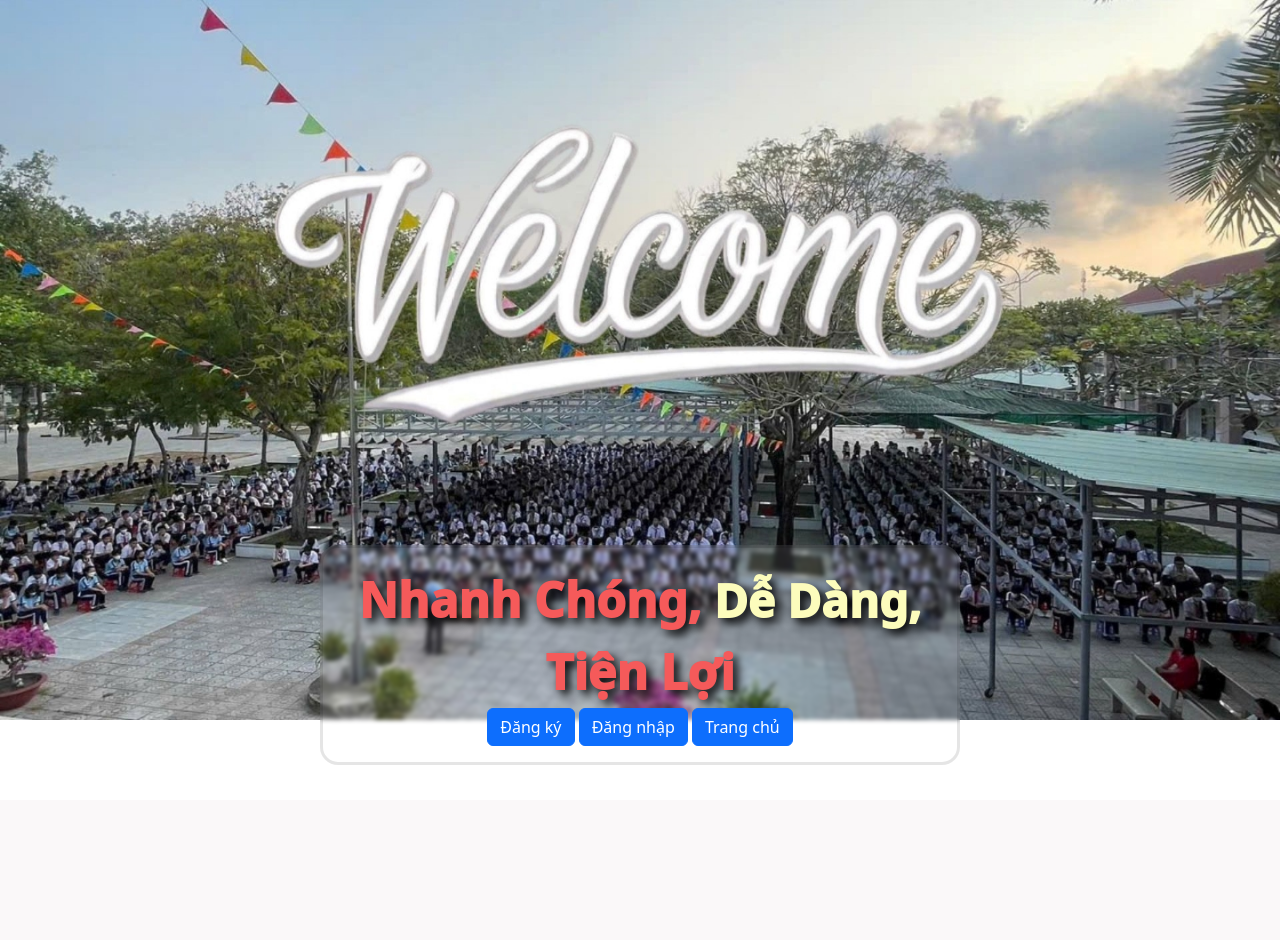
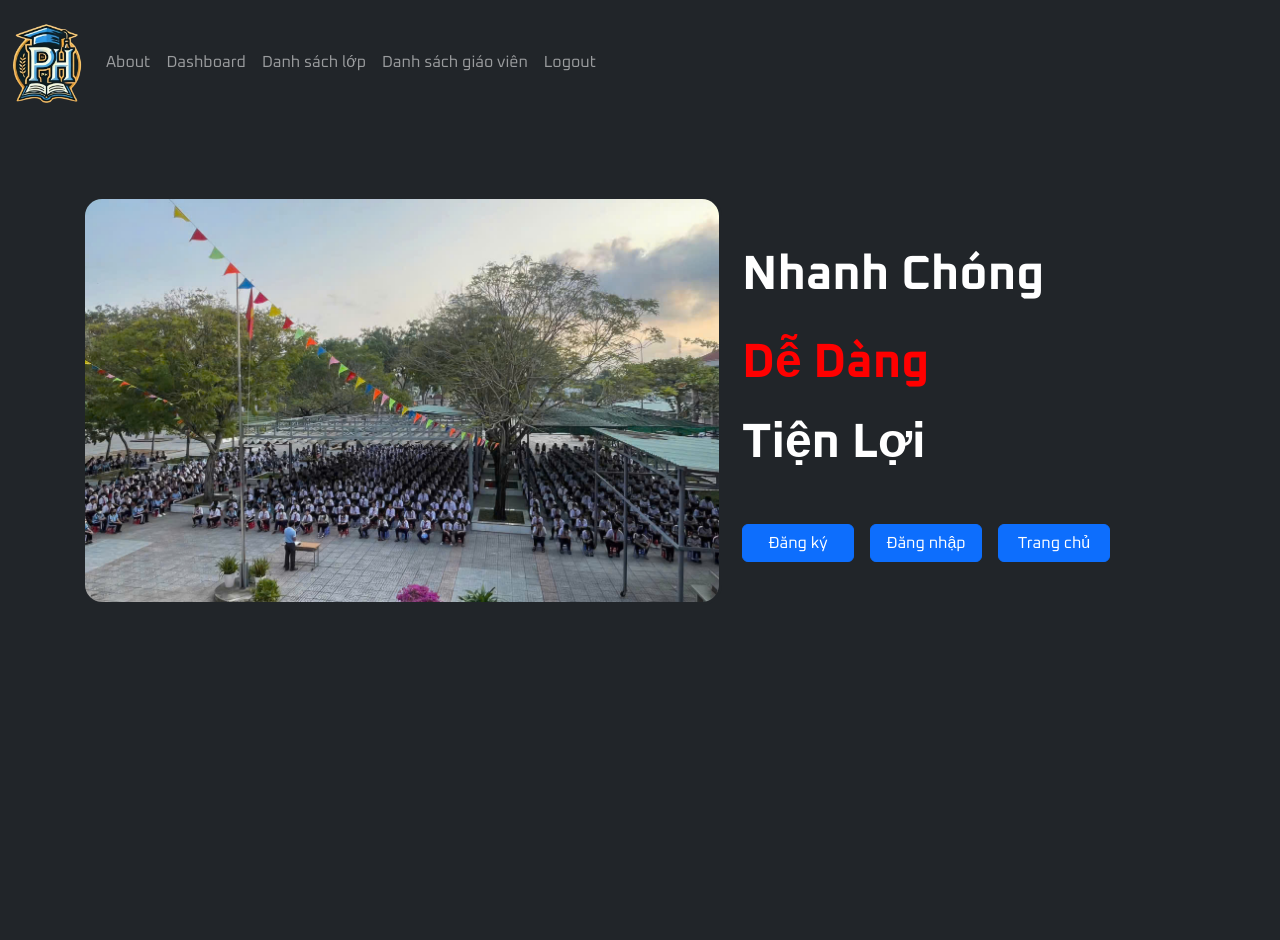
Before and after one commit to bao-123/Du_An_KHKT, a Django app: page / in a window 1280 px wide. Before the commit the page ends 765 px from the top, so only its background shows below. Run offline with Django 5.2, Linux system fonts and the light colour scheme; a user stored in the database is signed in; data comes from the database, SQL or seed files in the repository; both versions use the stored data as it was after the commit; parts of the project's set-up code (start-up, migrations or seed data) failed here and were passed over; some libraries are stand-ins or nearby versions.

Commit message:
Redesign pages

```diff
--- a/Du_An/static/Du_An/css/welcome.css
+++ b/Du_An/static/Du_An/css/welcome.css
@@ -1,58 +1,84 @@
 body
 {
-    font-family: 'Open Sans', sans-serif;
-    width: 100%;
-    height: 100%;
+    font-family: "Oxanium", sans-serif;
+    background-color: rgb(33, 37, 41);
+    margin: 0;
+    padding: 0;
+    overflow: hidden;
 }
+
 
 #background-image
 {
-    z-index: -1;
-    object-fit: cover;
-    position: fixed;
-    height: 100%;
-    width: 100%;
-    max-width: 100%;
-    height: auto;
+    flex: 1; /* Để phần hình ảnh tự động chiếm không gian */
+    max-width: 50vw; /* Đặt chiều rộng tối đa là 50% viewport */
+    display: flex;
+    justify-content: center;
+    border: solid rgb(33, 37, 41);
+    margin-bottom: max(25%, 2rem);
+    border-radius: 20px;
 }
 
-.marks{
-    color: rgb(252, 252, 188);
-    font-weight: 1000;
-    font-size: 46px;
-    font-style: normal;
-    display: inline;
-
+.marks
+{
+    color: red;
+    margin: 0.5rem 0;
 }
 
 #welcome-content
 {
-    position: absolute;
-    z-index: 1;
-    text-align: center;
-    top: 55%;
-    left: 50%;
-    transform: translate(-50%);
-    backdrop-filter: blur(2px);
-    background: rgba(255, 255, 255, 0.1);
-    padding: 1rem;
-    border-radius: 18px;
-    border: 3px solid rgba(0, 0, 0, 0.1);
-    margin-bottom: 2rem;
-    margin-top: 105px;
+    font-family: "Oxanium", sans-serif;
+    color: white;
+    flex: 1;
+    margin-bottom: max(25%, 1.5rem);
 }
 
 
 .main-description
 {
-    text-shadow: 5px 5px 10px black;
+    color: white;
+    font-size: 3rem;
+    font-weight: 700;
+    margin-bottom: max(10%, 1.5rem);
 }
 
 
-.description{
-    font-weight: 1000;
-    font-size: 48px;
-    font-style: normal;
-    color: rgb(245, 90, 90);
-    display: inline;
+.small-description
+{
+    background-color: black;
+    border-radius: 20px;
+    text-wrap: wrap;
+    padding: 2rem;
 }
+
+.description
+{
+    color: white;
+}
+
+.marks
+{
+    color: red;
+}
+
+.container
+{
+    display: flex;
+    align-items: center;
+    justify-content: center;
+    height: 100vh; /* Chiều cao toàn bộ màn hình */
+    gap: 20px;
+}
+
+.links
+{
+    display: flex;
+    height: fit-content;
+    column-gap: 1rem;
+}
+
+.links > a
+{
+    width: 7rem;
+    max-height: max-content;
+}
--- a/Du_An/templates/Du_An/layout.html
+++ b/Du_An/templates/Du_An/layout.html
@@ -11,7 +11,12 @@
     <script src="https://kit.fontawesome.com/42c4b72ce4.js" crossorigin="anonymous"></script>
 
     <!---I Favicon for the web page -->
-    <link href="{% static 'Du_An/images/PHLogoWeb.png'  %}" rel="icon">
+    <link href="{% static 'Du_An/images/webIcon.png'  %}" rel="icon">
+
+    <!---I Include Google fonts -->
+    <link rel="preconnect" href="https://fonts.googleapis.com">
+    <link rel="preconnect" href="https://fonts.gstatic.com" crossorigin>
+    <link href="https://fonts.googleapis.com/css2?family=Oxanium:wght@200..800&display=swap" rel="stylesheet">
 
     <title>{% block title %}Vn adu{% endblock %}</title>
     {% block style %}{% endblock %}
@@ -23,7 +28,7 @@
         <div class="container-fluid">
 
             <a class="navbar-brand mb-4" href="{% url 'dashboard' %}">
-                <img src="{% static 'Du_An/images/PHLogoWeb.png' %}" alt="dashboard" id="PHLogoWeb" style="height: 80px; width: 70px; margin-top: 10px;">
+                <img src="{% static 'Du_An/images/webIcon.png' %}" alt="dashboard" id="PHLogoWeb" style="height: 80px; width: 70px; margin-top: 10px;">
             </a>
 
             <div class="collapse navbar-collapse">
--- a/Du_An/templates/Du_An/welcome.html
+++ b/Du_An/templates/Du_An/welcome.html
@@ -1,22 +1,16 @@
+{% extends 'Du_An/layout.html' %}
 {% load static %}
-<!DOCTYPE html>
-<html lang="vi">
-<head>
-    <meta charset="UTF-8">
-    <meta name="viewport" content="width=device-width, initial-scale=1.0">
-    <link href="{% static 'Du_An/css/welcome.css' %}" rel="stylesheet">
-    <link href="https://cdn.jsdelivr.net/npm/bootstrap@5.3.3/dist/css/bootstrap.min.css" rel="stylesheet" integrity="sha384-QWTKZyjpPEjISv5WaRU9OFeRpok6YctnYmDr5pNlyT2bRjXh0JMhjY6hW+ALEwIH" crossorigin="anonymous">
-    <title>PHEdu: Welcome </title>
-    <link rel="icon" href="{% static 'Du_An/images/PHLogoWeb.png' %}">
-</head>
-<body>
-    <img src="{% static 'Du_An/images/Welcome.jpg' %}" alt="background-image" id="background-image">
+
+{% block style %} <link href="{% static 'Du_An/css/welcome.css' %}" rel="stylesheet"> {% endblock %}
+{% block body %}
+
+<div class="container">
+    <img src="{% static 'Du_An/images/welcomePageBG.jpg' %}" alt="background-image" id="background-image">
     <div id="welcome-content">
-
         <div class="main-description">
-            <p class="description">Nhanh Chóng, </p>
-            <p class="marks">Dễ Dàng, </p>
-            <p class="description">Tiện Lợi </p>
+            <p class="description">Nhanh Chóng </p>
+            <p class="marks">Dễ Dàng </p>
+            <p class="description">Tiện Lợi</p>
         </div>
 
         <div class="links">
@@ -26,7 +20,6 @@
             <a href="{% url 'dashboard' %}" class="btn btn-primary">Trang chủ</a>
             {% endif %}
         </div>
-
     </div>
-</body>
-</html>
+</div>
+{% endblock %}
--- a/Du_An/views.py
+++ b/Du_An/views.py
@@ -239,6 +239,8 @@ def view_classes(request):
             return JsonResponse({"message": "Lỗi, Không tìm thấy lớp học này"}, status=400)
         except Subject.DoesNotExist:
             return JsonResponse({"message": "Lỗi, không tìm thấy môn học này"}, status=400)
+    else:
+        return HttpResponseNotAllowed(request.method)
 
 
 def view_teaching_classes(request):
```
Also changed, not shown: Du_An/api.py (+2 -47 lines), Du_An/models.py (+13 -8 lines), Du_An/static/Du_An/js/register.js (+22 -1 lines), Du_An/templates/Du_An/register.html (+23 -9 lines), Du_An/templates/Du_An/student.html (+11 -4 lines), Du_An/templates/Du_An/teaching_classes.html (+5 -5 lines), Du_An/utils.py (+40 -0 lines), Du_An/static/Du_An/images/PHLogoWeb.png (deleted), Du_An/static/Du_An/images/Welcome.jpg (deleted), Du_An/static/Du_An/images/webIcon.png (added), Du_An/static/Du_An/images/welcomeBg.jpg (deleted), Du_An/static/Du_An/images/welcomePageBG.jpg (added), db.sqlite3.
